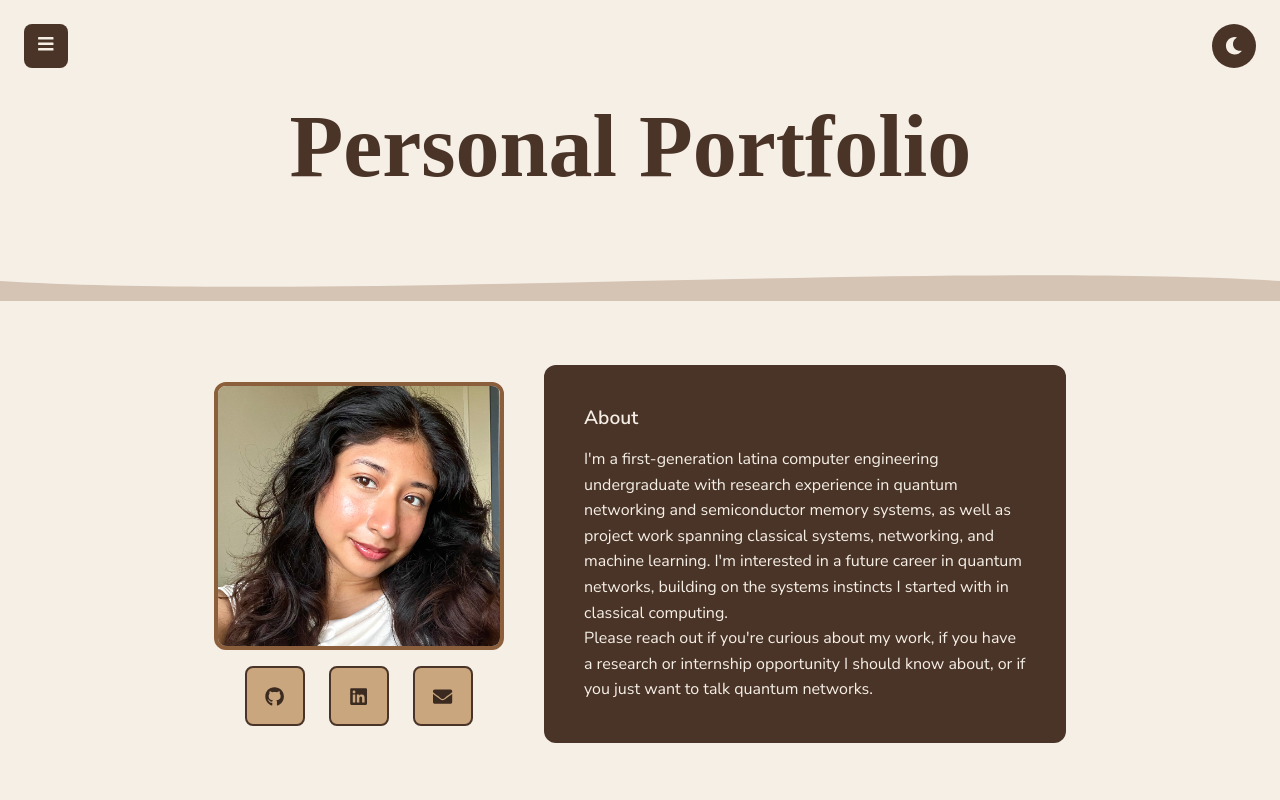
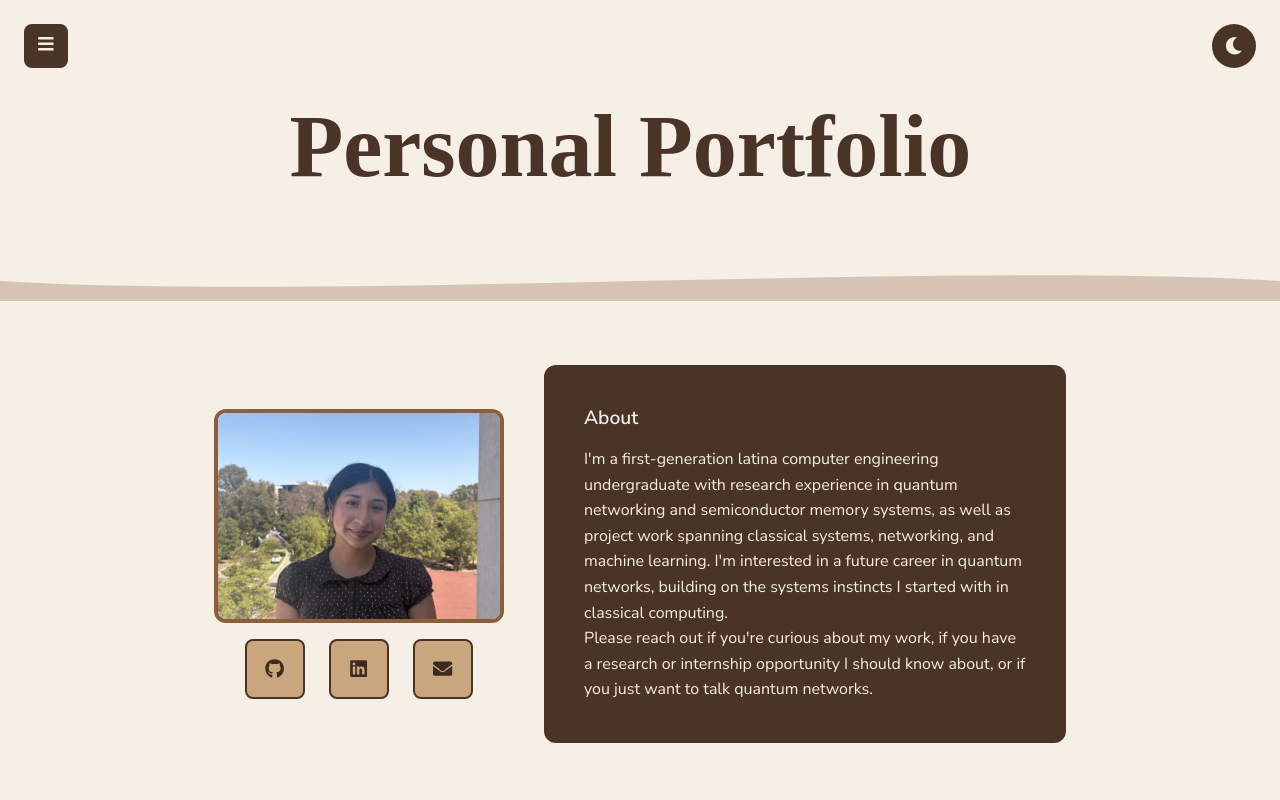
Before and after one commit to yanilettemontano/personal-website, a React (Vite) app: page / in a window 1280 px wide. Shown: the top 800 px of the page. Built offline with nearby package versions, Linux system fonts and the light colour scheme; a web font is replaced by a local one.

Commit message:
UPDATE: changed profile picture

```diff
--- a/src/App.jsx
+++ b/src/App.jsx
@@ -334,7 +334,7 @@ function App() {
       <section id="about" className="section section-about">
         <div className ="section-inner about-layout">
           <div className ="about-photo">
-            <img src="/images/headshot.jpg" alt="Headshot of Yanilette Montano" />
+            <img src="/images/update-profile-pic.png" alt="Headshot of Yanilette Montano" />
             <div className="about-contact-buttons">
               <a href="https://github.com/yanilettemontano" target="_blank" rel="noreferrer" className="icon-btn" aria-label="Github">
                 <FaGithub />
```
Also changed, not shown: public/images/update-profile-pic.png (added).
